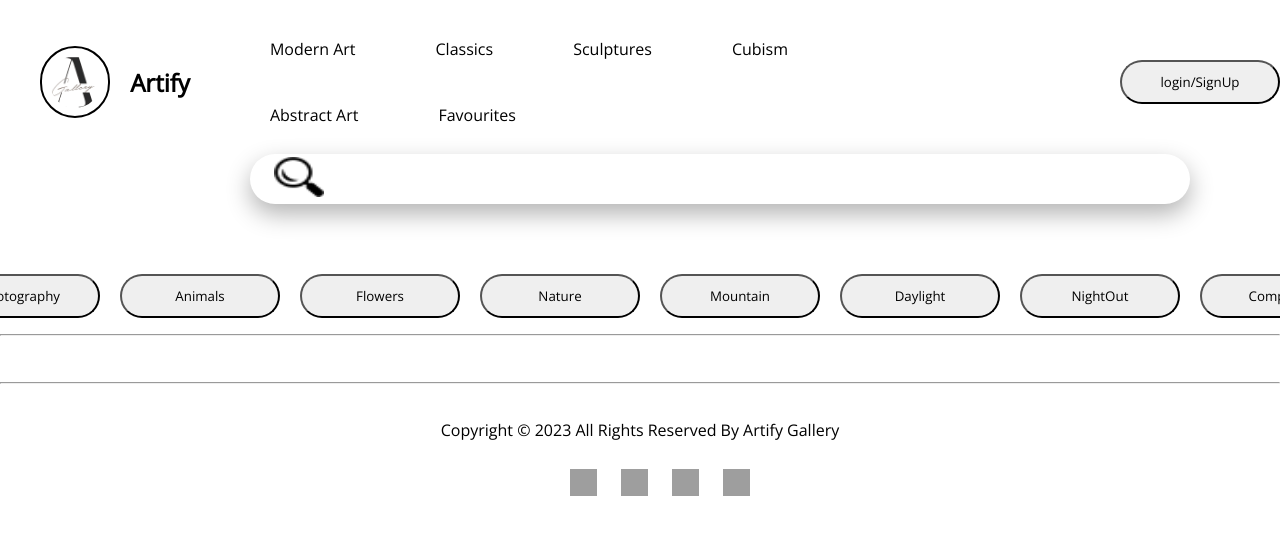
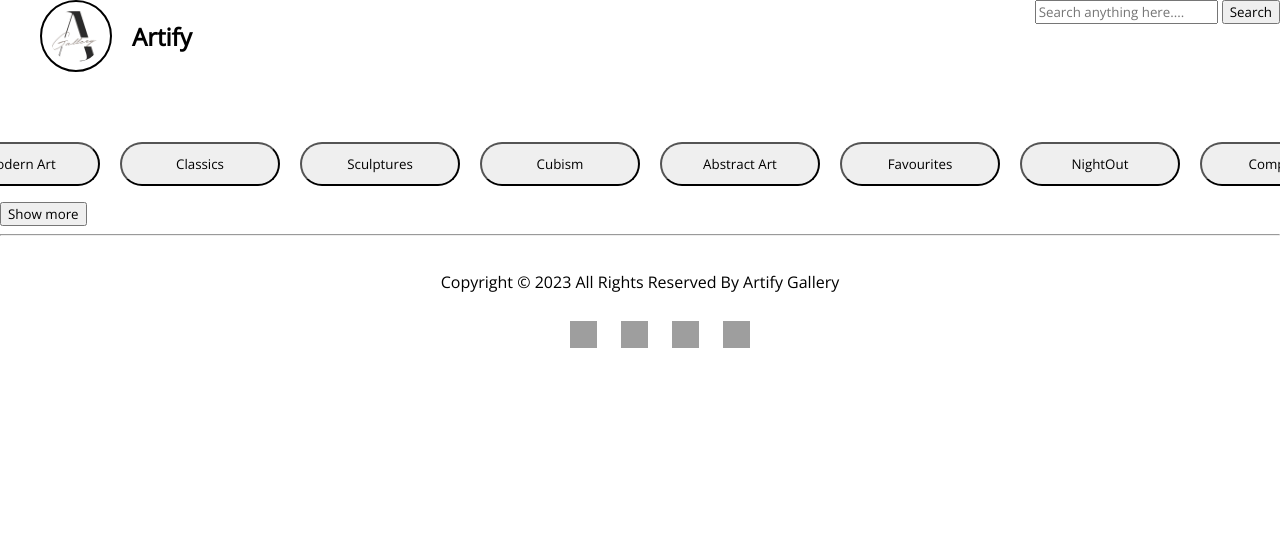
Before and after one commit to kunalraj012/artify, a website: page src/index.html in a window 1280 px wide. Shown: the top 534 px of the page. Drawn offline with nearby package versions, Linux system fonts and the light colour scheme; grey boxes are pictures that could not be loaded.

Commit message:
Update index.html

```diff
--- a/src/index.html
+++ b/src/index.html
@@ -4,13 +4,13 @@
 <head>
   <meta charset="UTF-8" />
   <meta name="viewport" content="width=device-width, initial-scale=1.0" />
-  <title>Your JavaScript Playground</title>
+  <title>Artify</title>
   <link rel="stylesheet" href="css/style.css" />
 </head>
 
 <body>
 
-  <!-- ------------------Nav by Kunal  -->
+
   <header>
     <div class="main-header">
       <div class="nav">
@@ -20,23 +20,11 @@
             <div class="title">
               Artify
             </div>
-            <ul>
-              <li class="action"><a href="#">Modern Art</a></li>
-              <li><a href="#">Classics</a></li>
-              <li><a href="#">Sculptures</a></li>
-              <li><a href="#">Cubism</a></li>
-              <li><a href="#">Abstract Art</a></li>
-              <li><a href="#">Favourites</a></li>
-
-            </ul>
-            <div class="login">
-              <a href=""><button class="bn30">login/SignUp</button></a>
           </div>
-          </div>
-      </div>
-      <div class="box">
-        <input type="search" name="searchimg" id="searchimg" placeholder="Search AnyPhoto..." onkeyup="searchimg()">
-        <a href=""><img src="assets/search-icon.png" class="search-bar" /></a>
+          <form id="search-form">
+            <input type="text" id="search-box" placeholder="Search anything here....">
+            <button>Search</button>
+          </form>
       </div>
       </nav>
     </div>
@@ -44,57 +32,27 @@
     </div>
     <div class="category">
       <ul class="selected">
-        <li> <a href="/"><button class="bn30">Photography</button></a></li>
-        <li> <a href="/"><button class="bn30">Animals</button></a></li>
-        <li><a href="/"><button class="bn30">Flowers</button></a></li>
-        <li><a href="/"><button class="bn30">Nature</button></a></li>
-        <li><a href="/"><button class="bn30">Mountain</button></a></li>
-        <li><a href="/"><button class="bn30">Daylight</button></a></li>
+        <li> <a href="/"><button class="bn30">Modern Art</button></a></li>
+        <li> <a href="/"><button class="bn30">Classics</button></a></li>
+        <li><a href="/"><button class="bn30">Sculptures</button></a></li>
+        <li><a href="/"><button class="bn30">Cubism</button></a></li>
+        <li><a href="/"><button class="bn30">Abstract Art</button></a></li>
+        <li><a href="/"><button class="bn30">Favourites</button></a></li>
         <li><a href="/"><button class="bn30">NightOut</button></a></li>
         <li><a href="/"><button class="bn30">Computer</button></a></li>
       </ul>
     </div>
   </header>
-  <hr>
-
-
-
-
-
-
-
-
-
-
-  <!-- -------------------------content by shubham  -->
 
 
 
   <div id="main">
-    <div class="likes">
-      <img src="" alt="">
+    <div id="defaultcontent"></div>
+    <div id="search-result">
+      <button id="show-more-btn">Show more</button>
     </div>
 
   </div>
-  <ul class="allimg">
-
-  </ul>
-
-
-
-
-
-
-
-
-
-
-
-
-
-
-
-
 
 
 
@@ -104,8 +62,9 @@
 
 
     <!-- -------------------footer by gaurav -->
+
+   <footer class="footer1">
       <hr>
-  <footer class="footer1">
       <div class="main-footer">
         <div>
           <p class="footer-detail">Copyright &copy; 2023 All Rights Reserved By Artify Gallery</p>
@@ -134,25 +93,6 @@
         </div>
       </div>
     </footer>
-
-
-
-
-
-
-
-
-
-
-
-
-
-
-
-
-
-
-  </div>
   <script type="module" src="js/index.js"></script>
 </body>
 
```
Lines whose indentation alone changed are shown as unchanged.
